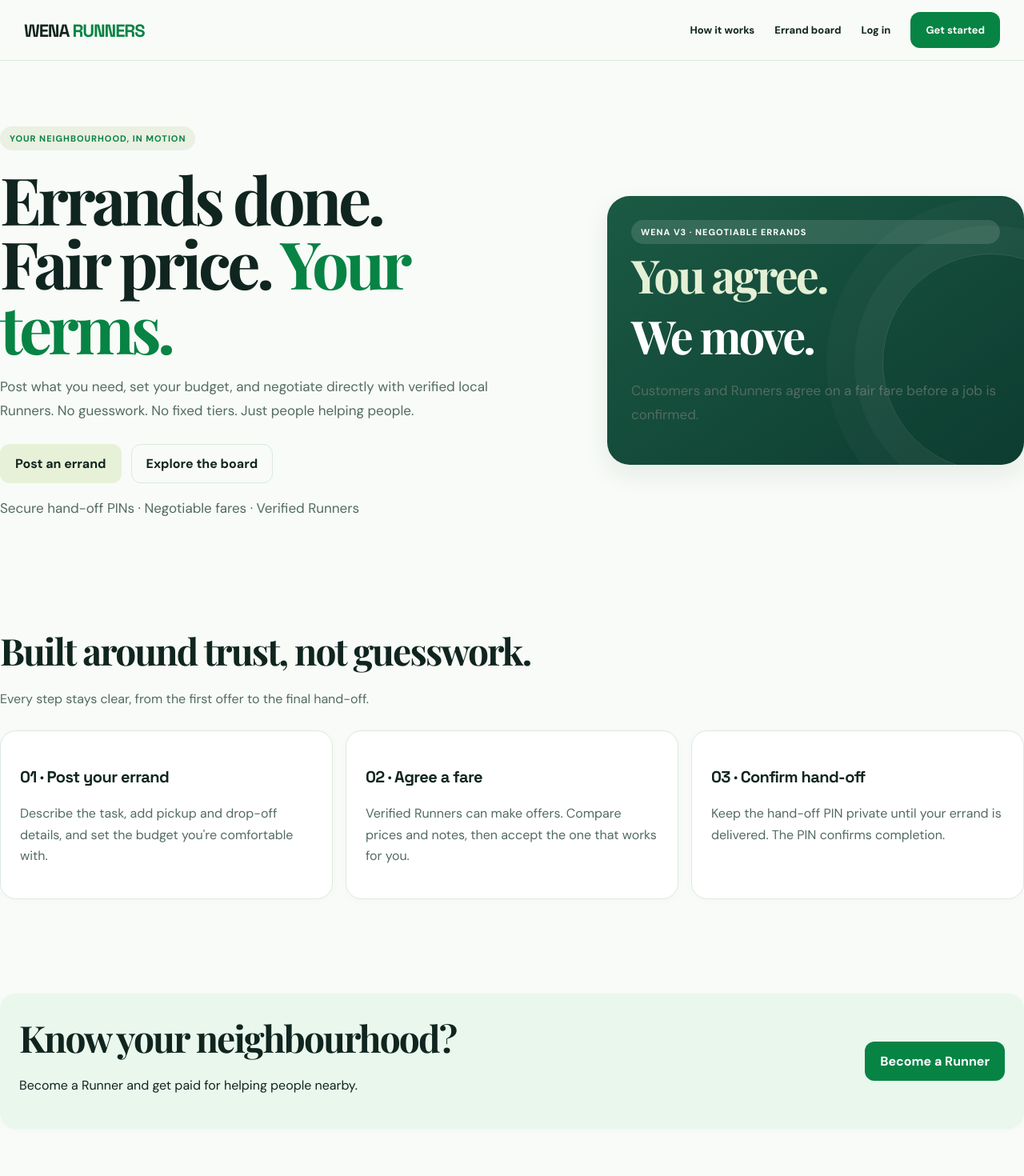
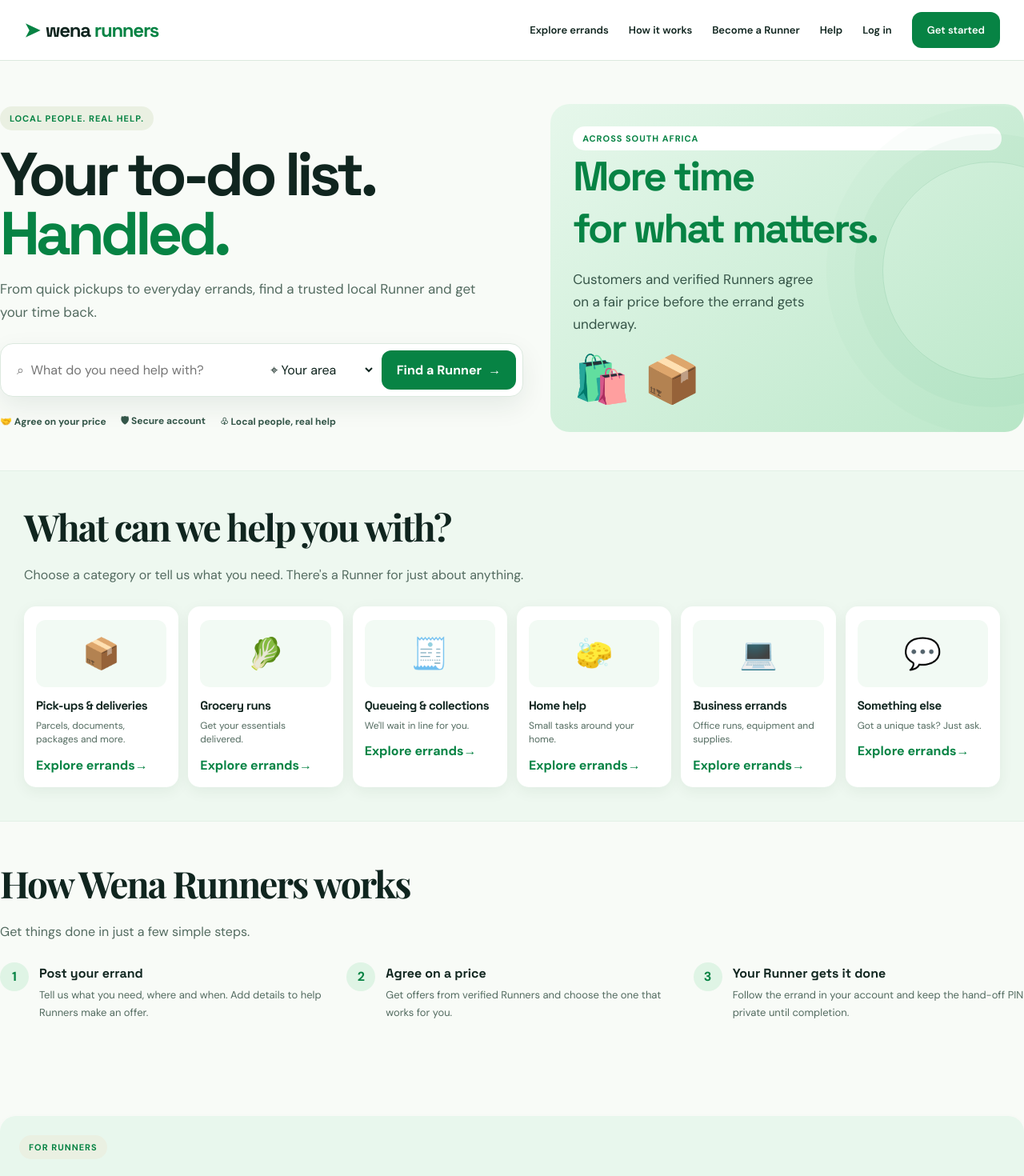
Before and after one commit to fifithemain/Wena-Runners, a Next.js app in the folder wena-runner/: page / in a window 1280 px wide. Shown: the top 1470 px of the page at 80% size. Built offline with nearby package versions, Linux system fonts and the light colour scheme; no server answers.

Commit message:
Refresh homepage with green errand marketplace layout

```diff
--- a/wena-runner/app/page.tsx
+++ b/wena-runner/app/page.tsx
@@ -1,107 +1,113 @@
 import Link from "next/link";
 import AuthControls from "./auth-controls";
 
+const categories = [
+  { icon: "📦", title: "Pick-ups & deliveries", description: "Parcels, documents, packages and more." },
+  { icon: "🥬", title: "Grocery runs", description: "Get your essentials delivered." },
+  { icon: "🧾", title: "Queueing & collections", description: "We'll wait in line for you." },
+  { icon: "🧽", title: "Home help", description: "Small tasks around your home." },
+  { icon: "💻", title: "Business errands", description: "Office runs, equipment and supplies." },
+  { icon: "💬", title: "Something else", description: "Got a unique task? Just ask." },
+];
+
 export default function Home() {
-  const clerkConfigured = Boolean(
-    process.env.NEXT_PUBLIC_CLERK_PUBLISHABLE_KEY,
-  );
+  const clerkConfigured = Boolean(process.env.NEXT_PUBLIC_CLERK_PUBLISHABLE_KEY);
 
   return (
     <main>
-      <nav className="shell nav">
-        <Link href="/" className="brand">
-          WENA <span>RUNNERS</span>
-        </Link>
+      <nav className="shell nav market-nav">
+        <Link href="/" className="brand">wena <span>runners</span></Link>
         <div className="navlinks">
+          <Link href="/jobs">Explore errands</Link>
           <a href="#how">How it works</a>
-          <Link href="/jobs">Errand board</Link>
+          <Link href="/signup">Become a Runner</Link>
+          <a href="#help">Help</a>
           <AuthControls clerkConfigured={clerkConfigured} />
         </div>
       </nav>
-      <section className="shell hero">
+
+      <section className="shell hero market-hero">
         <div>
-          <span className="eyebrow">Your neighbourhood, in motion</span>
-          <h1>
-            Errands done.
-            <br />
-            Fair price. <span style={{ color: "var(--green)" }}>Your terms.</span>
-          </h1>
-          <p>
-            Post what you need, set your budget, and negotiate directly with verified local Runners.
-            No guesswork. No fixed tiers. Just people helping people.
-          </p>
-          <div className="actions">
-            <Link className="btn lime" href="/jobs">
-              Post an errand
-            </Link>
-            <Link className="btn ghost" href="/jobs">
-              Explore the board
-            </Link>
+          <span className="eyebrow">Local people. Real help.</span>
+          <h1>Your to-do list.<br /><span>Handled.</span></h1>
+          <p>From quick pickups to everyday errands, find a trusted local Runner and get your time back.</p>
+          <form className="market-search" action="/jobs" method="get">
+            <input name="q" aria-label="What do you need help with?" placeholder="⌕  What do you need help with?" />
+            <select name="area" aria-label="Your area" defaultValue="">
+              <option value="">⌖ Your area</option>
+              <option value="Cape Town">Cape Town</option>
+              <option value="Johannesburg">Johannesburg</option>
+              <option value="Durban">Durban</option>
+              <option value="Gqeberha">Gqeberha</option>
+              <option value="Other">Other area</option>
+            </select>
+            <button className="btn" type="submit">Find a Runner <span aria-hidden="true">→</span></button>
+          </form>
+          <div className="market-trust">
+            <span>🤝 Agree on your price</span>
+            <span>🛡 Secure account</span>
+            <span>♧ Local people, real help</span>
           </div>
-          <p className="small">Secure hand-off PINs · Negotiable fares · Verified Runners</p>
         </div>
         <div className="hero-card">
-          <span className="eyebrow" style={{ background: "#ffffff20", color: "white" }}>
-            WENA v3 · Negotiable errands
-          </span>
+          <span className="eyebrow">Across South Africa</span>
           <div>
-            <div className="big">You agree.</div>
-            <div className="big" style={{ color: "white" }}>
-              We move.
-            </div>
+            <div className="big">More time</div>
+            <div className="big">for what matters.</div>
           </div>
-          <p>Customers and Runners agree on a fair fare before a job is confirmed.</p>
+          <p>Customers and verified Runners agree on a fair price before the errand gets underway.</p>
+          <div style={{ position: "relative", zIndex: 1, fontSize: 58 }} aria-hidden="true">🛍️ 📦</div>
         </div>
       </section>
+
+      <section className="section market-categories">
+        <div className="shell">
+          <h2>What can we help you with?</h2>
+          <p className="muted">Choose a category or tell us what you need. There's a Runner for just about anything.</p>
+          <div className="cards">
+            {categories.map((category) => (
+              <article className="card" key={category.title}>
+                <div className="category-emoji" aria-hidden="true">{category.icon}</div>
+                <h3>{category.title}</h3>
+                <p>{category.description}</p>
+                <Link href="/jobs">Explore errands <span aria-hidden="true">→</span></Link>
+              </article>
+            ))}
+          </div>
+        </div>
+      </section>
+
       <section className="shell section" id="how">
-        <h2>Built around trust, not guesswork.</h2>
-        <p className="muted">Every step stays clear, from the first offer to the final hand-off.</p>
-        <div className="cards">
-          <article className="card">
-            <h3>01 · Post your errand</h3>
-            <p>
-              Describe the task, add pickup and drop-off details, and set the budget you&apos;re
-              comfortable with.
-            </p>
+        <h2>How Wena Runners works</h2>
+        <p className="muted">Get things done in just a few simple steps.</p>
+        <div className="market-steps">
+          <article className="market-step">
+            <span className="step-number">1</span>
+            <div><h3>Post your errand</h3><p className="muted">Tell us what you need, where and when. Add details to help Runners make an offer.</p></div>
           </article>
-          <article className="card">
-            <h3>02 · Agree a fare</h3>
-            <p>
-              Verified Runners can make offers. Compare prices and notes, then accept the one that
-              works for you.
-            </p>
+          <article className="market-step">
+            <span className="step-number">2</span>
+            <div><h3>Agree on a price</h3><p className="muted">Get offers from verified Runners and choose the one that works for you.</p></div>
           </article>
-          <article className="card">
-            <h3>03 · Confirm hand-off</h3>
-            <p>Keep the hand-off PIN private until your errand is delivered. The PIN confirms completion.</p>
+          <article className="market-step">
+            <span className="step-number">3</span>
+            <div><h3>Your Runner gets it done</h3><p className="muted">Follow the errand in your account and keep the hand-off PIN private until completion.</p></div>
           </article>
         </div>
       </section>
-      <section className="shell section">
-        <div
-          className="card"
-          style={{
-            background: "var(--lime)",
-            border: 0,
-            display: "flex",
-            justifyContent: "space-between",
-            alignItems: "center",
-            gap: 24,
-            flexWrap: "wrap",
-          }}
-        >
+
+      <section className="shell section" id="help">
+        <div className="card runner-cta" style={{ display: "flex", justifyContent: "space-between", alignItems: "center", gap: 24, flexWrap: "wrap" }}>
           <div>
-            <h2>Know your neighbourhood?</h2>
-            <p style={{ color: "var(--ink)" }}>
-              Become a Runner and get paid for helping people nearby.
-            </p>
+            <span className="eyebrow">For Runners</span>
+            <h2 style={{ marginTop: 12 }}>Earn on your own schedule</h2>
+            <p className="muted">Make money by helping people in your area with everyday errands.</p>
           </div>
-          <Link className="btn" href="/signup">
-            Become a Runner
-          </Link>
+          <Link className="btn" href="/signup">Become a Runner <span aria-hidden="true">→</span></Link>
         </div>
       </section>
-      <footer className="shell footer">
+
+      <footer className="shell footer market-footer">
         <strong>WENA Runners</strong>
         <span>Local errands. Fair deals. Real people.</span>
         <span>© {new Date().getFullYear()} WENA</span>
```
